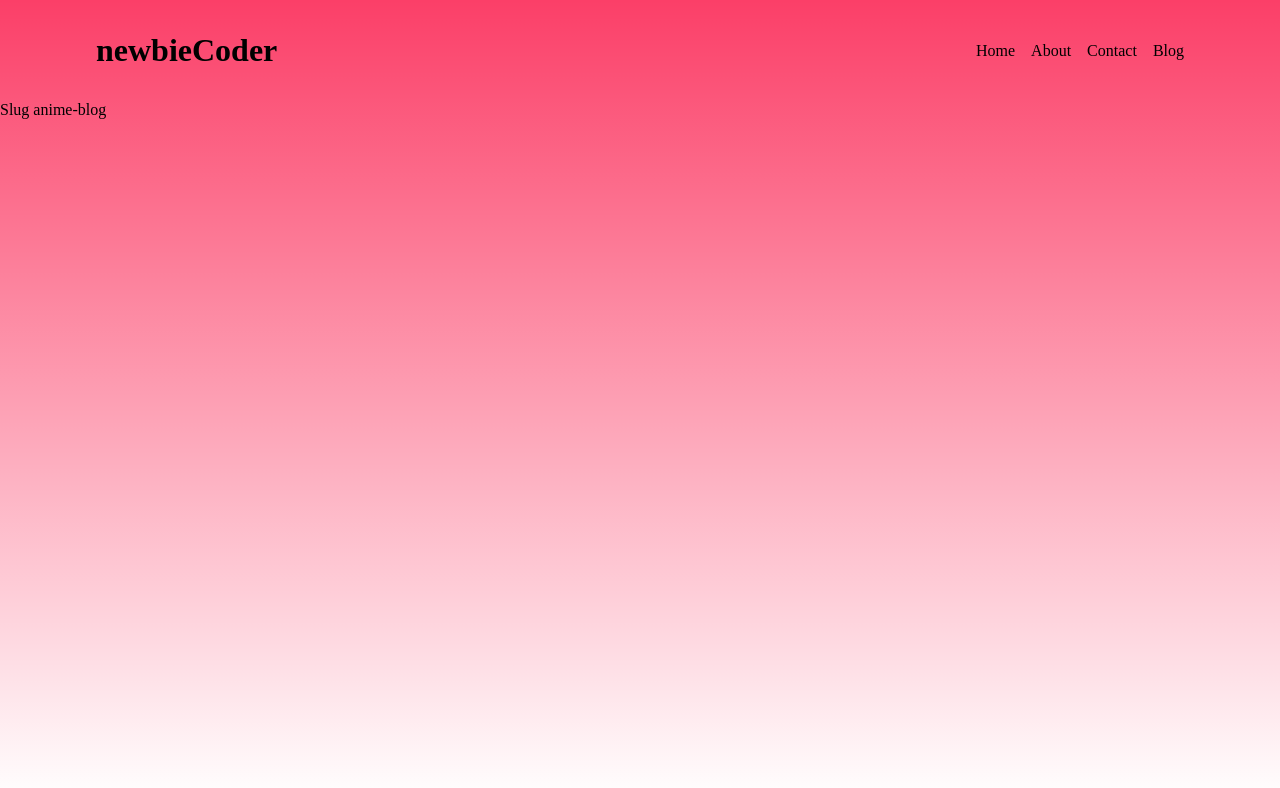
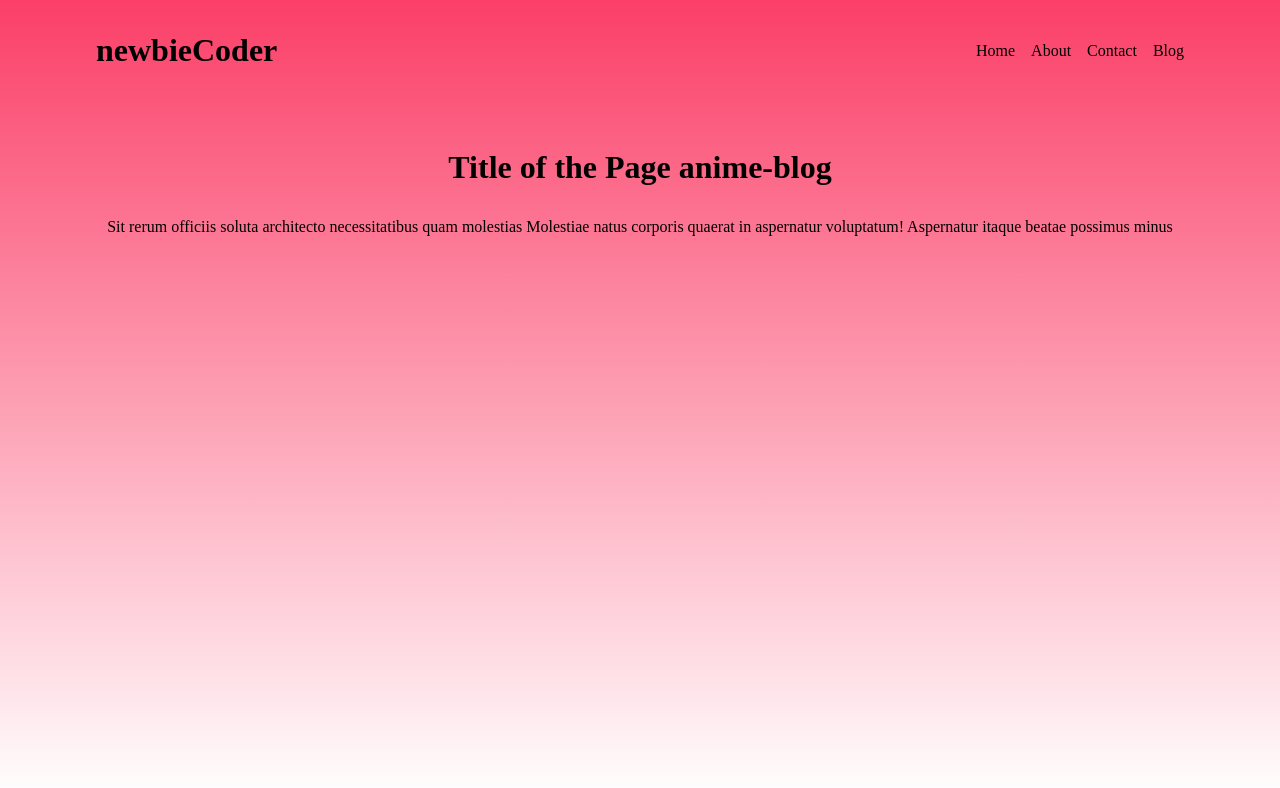
Before and after one commit to dazzlerabhi30800/next.js-CWH-blogSite, a Next.js app: page /blogpost/anime-blog in a window 1280 px wide. Shown: the top 788 px of the page. Built offline with nearby package versions, Linux system fonts and the light colour scheme.

Commit message:
added endpoint for get and read json file

```diff
--- a/Components/Navbar.js
+++ b/Components/Navbar.js
@@ -16,7 +16,7 @@ const Navbar = ({ setColor }) => {
         <li onClick={() => setColor("#62f7f1")}>
           <Link href="/contact">Contact</Link>
         </li>
-        <li onClick={() => setColor("#62F784")}>
+        <li onClick={() => setColor("#b7fc2e")}>
           <Link href="/blog">Blog</Link>
         </li>
       </ul>
--- /dev/null
+++ b/blogdata/anime-blog.json
@@ -0,0 +1,5 @@
+{
+  "title": "What is Anime",
+  "content": "Anime (Japanese: アニメ, IPA: [aɲime] (listen)) is hand-drawn and computer-generated animation originating from Japan. Outside of Japan and in English, anime refers specifically to animation produced in Japan.[1] However, in Japan and in Japanese, anime (a term derived from a shortening of the English word animation) describes all animated works, regardless of style or origin. Animation produced outside of Japan with similar style to Japanese animation is commonly referred to as anime-influenced animation.",
+  "author": "Abhishek Choudhary"
+}
--- /dev/null
+++ b/blogdata/manga-blog.json
@@ -0,0 +1,5 @@
+{
+  "title": "What is Manga",
+  "content": "Manga (漫画, [maŋga][a]) are comics or graphic novels originating from Japan. Most manga conform to a style developed in Japan in the late 19th century, and the form has a long history in earlier Japanese art.[2] The term manga is used in Japan to refer to both comics and cartooning. Outside of Japan, the word is typically used to refer to comics originally published in the country.In Japan, people of all ages and walks of life read manga. The medium includes works in a broad range of genres: action, adventure, business and commerce, comedy, detective, drama, historical, horror, mystery, romance, science fiction and fantasy, erotica (hentai and ecchi), sports and games, and suspense, among others. Many manga are translated into other languages.",
+  "author": "Takehiko Inoue"
+}
--- a/pages/_app.js
+++ b/pages/_app.js
@@ -8,7 +8,7 @@ export default function App({ Component, pageProps }) {
   return (
     <>
       <Navbar setColor={setColor} />
-      <Component {...pageProps} />
+      <Component {...pageProps} color={color} />
       <style jsx global>
         {`
           body {
--- /dev/null
+++ b/pages/api/blogs.js
@@ -0,0 +1,9 @@
+// Next.js API route support: https://nextjs.org/docs/api-routes/introduction
+import * as fs from "fs";
+
+export default function handler(req, res) {
+  fs.readdir("blogdata", (err, data) => {
+    console.log(data);
+    res.status(200).json(data);
+  });
+}
--- /dev/null
+++ b/pages/api/getblogs.js
@@ -0,0 +1,13 @@
+// Next.js API route support: https://nextjs.org/docs/api-routes/introduction
+import * as fs from "fs";
+
+export default function handler(req, res) {
+  fs.readFile(`blogdata/${req.query.slug}.json`, "utf-8", (err, data) => {
+    console.log(req.query);
+    if (err) {
+      res.status(500).json({ error: "some error occured" });
+    } else {
+      res.status(200).json(JSON.parse(data));
+    }
+  });
+}
--- a/pages/api/hello.js
+++ /dev/null
@@ -1,5 +0,0 @@
-// Next.js API route support: https://nextjs.org/docs/api-routes/introduction
-
-export default function handler(req, res) {
-  res.status(200).json({ name: 'John Doe' })
-}
--- a/pages/blog.js
+++ b/pages/blog.js
@@ -26,10 +26,10 @@ const Blog = () => {
               <p>This is the blog Based on Anime</p>
             </div>
           </Link>
-          <Link href={"/blogpost/movie-blog"}>
+          <Link href={"/blogpost/manga-blog"}>
             <div className={styles.blog}>
-              <h2>Movie Blog</h2>
-              <p>This is the blog Based on Movie</p>
+              <h2>Manga Blog</h2>
+              <p>This is the blog Based on Manga</p>
             </div>
           </Link>
         </div>
--- a/pages/blogpost/[slug].js
+++ b/pages/blogpost/[slug].js
@@ -1,12 +1,20 @@
 import React from "react";
 import { useRouter } from "next/router";
+import styles from "../../styles/blogpost.module.css";
 
 const slug = () => {
   const router = useRouter();
   const { slug } = router.query;
   return (
     <>
-      <div>Slug {slug}</div>
+      <main className={styles.blogpostMain}>
+        <h1 className={styles.h1}>Title of the Page {slug}</h1>
+        <p className={styles.p}>
+          Sit rerum officiis soluta architecto necessitatibus quam molestias
+          Molestiae natus corporis quaerat in aspernatur voluptatum! Aspernatur
+          itaque beatae possimus minus
+        </p>
+      </main>
     </>
   );
 };
--- /dev/null
+++ b/styles/blogpost.module.css
@@ -0,0 +1,15 @@
+.blogpostMain {
+  display: flex;
+  flex-direction: column;
+  justify-content: flex-start;
+  gap: 2rem;
+  align-items: center;
+  text-align: center;
+  padding: 3rem;
+}
+.h1 {
+  font-size: 2rem;
+}
+.p {
+  font-size: 1rem;
+}
```
